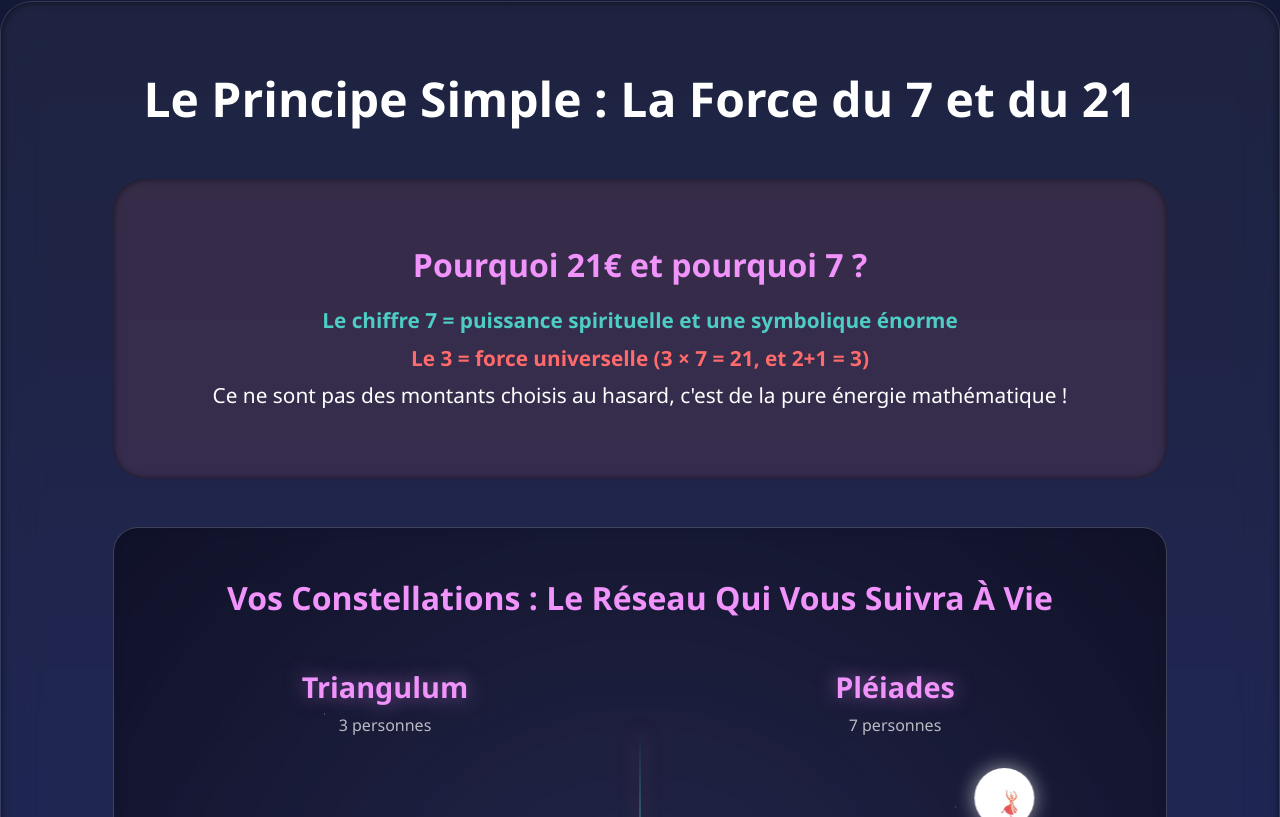
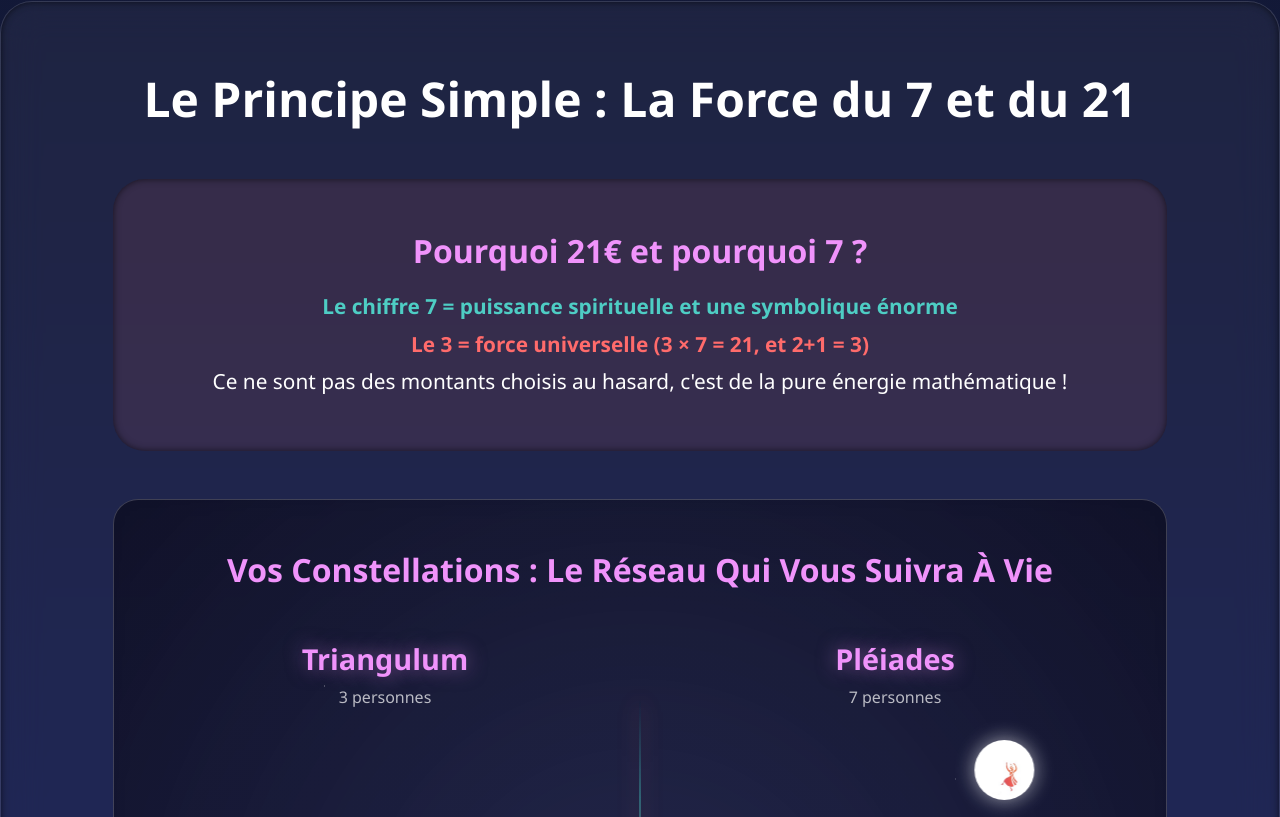
Before and after one commit to Chrossier69/7Ensemble-webportal, a plain HTML site: page index.html in a window 1280 px wide. Shown: the part 1226-2043 px from the top of the page. Drawn offline with Linux system fonts and the light colour scheme.

Commit message:
Update padding for section and important-note styles

```diff
--- a/css/styles.css
+++ b/css/styles.css
@@ -2760,7 +2760,7 @@ td.amount {
     .tour-table,
     .explanation,
     .important-note {
-        padding: 4rem 4rem;
+        padding: 50px 15px;
     }
 }
 
```
